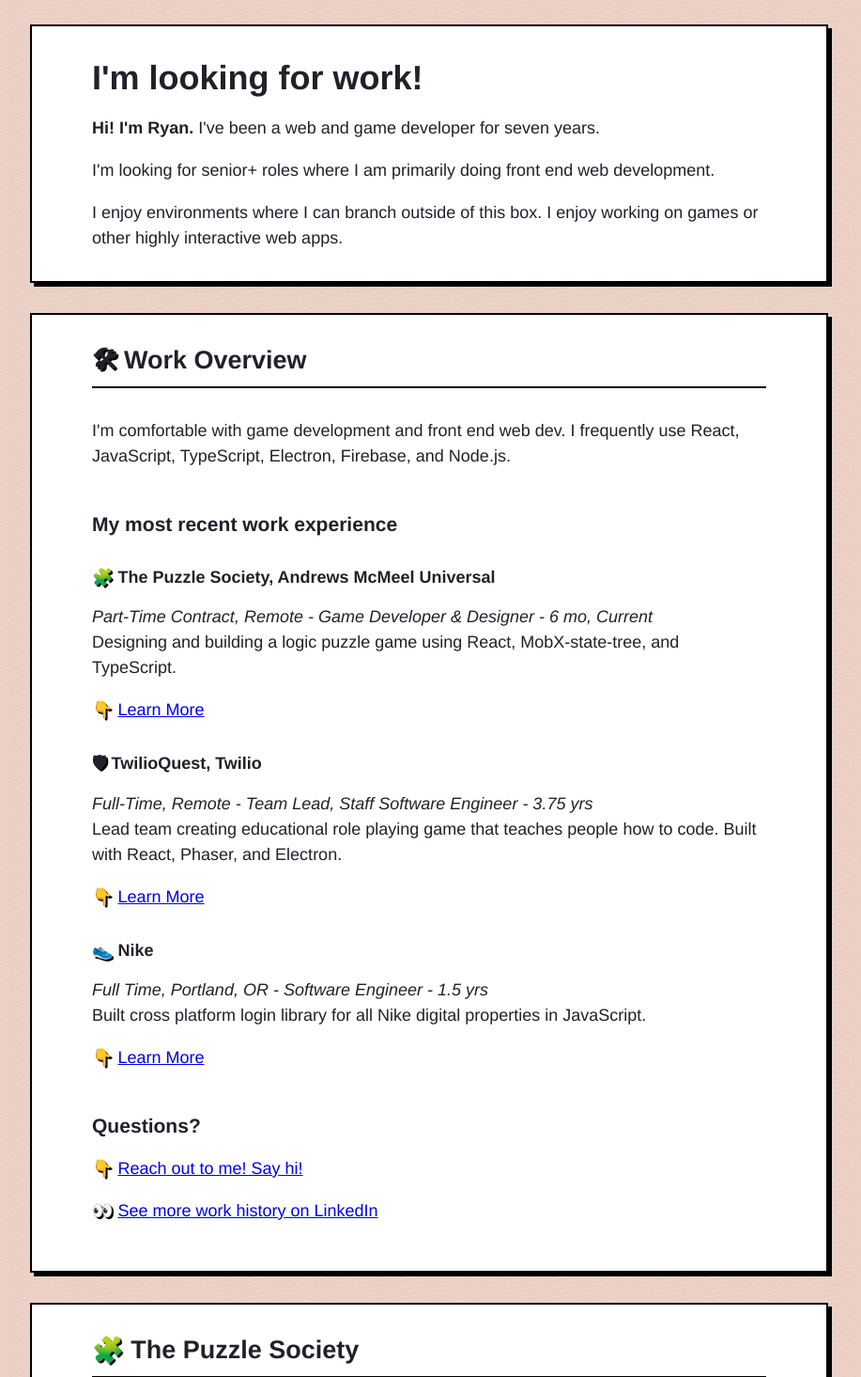
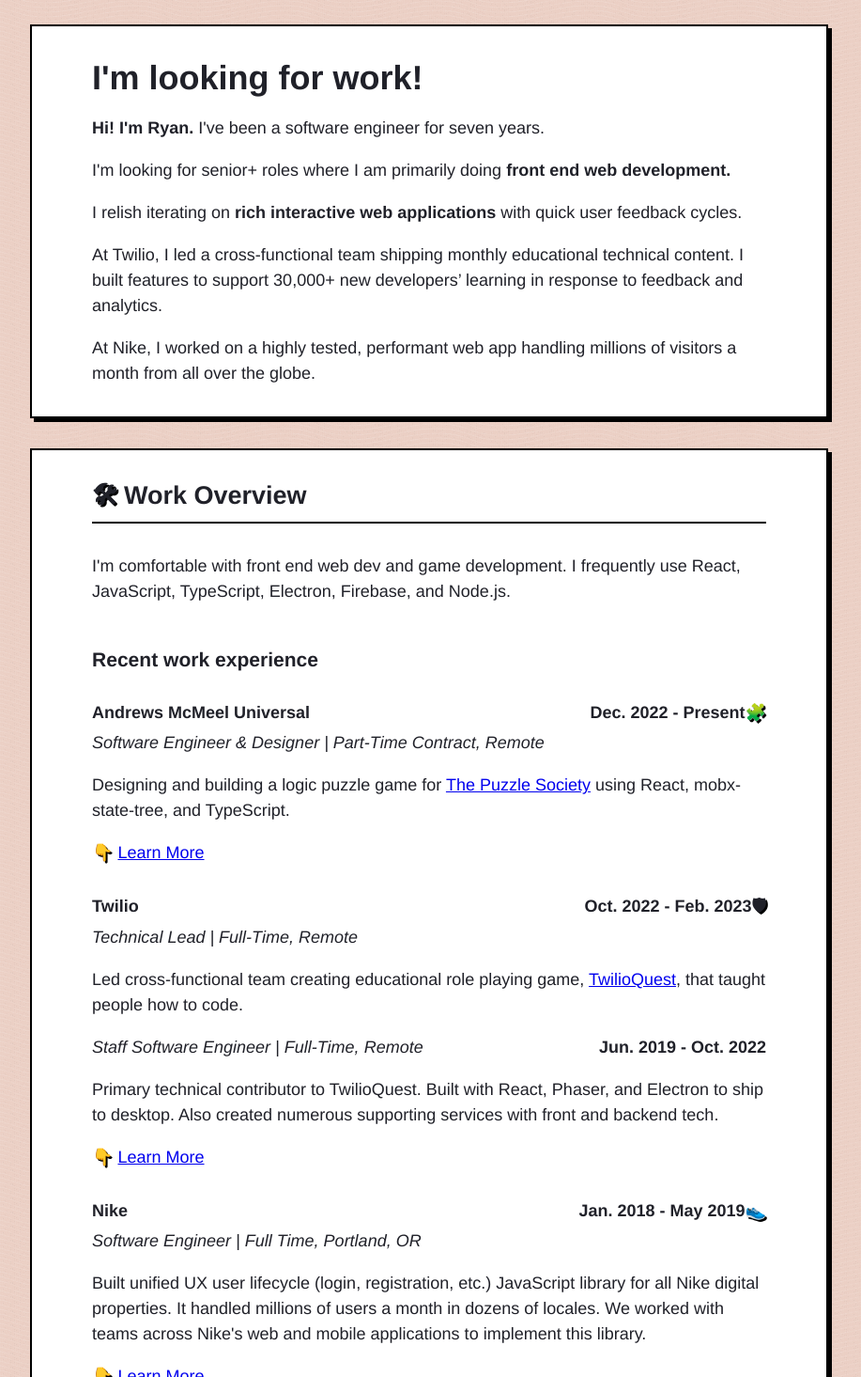
Before and after one commit to rmkubik/next-blog, a Next.js app: page /work in a window 1280 px wide. Shown: the part 145-1610 px from the top of the page at 94% size, without its empty margins (183-1100 px from the left). Built offline with nearby package versions, Linux system fonts and the light colour scheme.

Commit message:
Update work intro and work experience

```diff
--- a/pages/work.js
+++ b/pages/work.js
@@ -12,68 +12,86 @@ const Projects = () => {
         <h1>I'm looking for work!</h1>
         <p>
           <strong>Hi! I'm Ryan. </strong>
-          I've been a web and game developer for seven years.
+          I've been a software engineer for seven years.
         </p>
         <p>
-          I'm looking for senior+ roles where I am primarily doing front end web
-          development.
+          I'm looking for senior+ roles where I am primarily doing{" "}
+          <strong>front end web development.</strong>
         </p>
         <p>
-          I enjoy environments where I can branch outside of this box. I enjoy
-          working on games or other highly interactive web apps.
+          I relish iterating on{" "}
+          <strong>rich interactive web applications</strong> with quick user
+          feedback cycles.
+        </p>
+        <p>
+          At Twilio, I led a cross-functional team shipping monthly educational
+          technical content. I built features to support 30,000+ new developers’
+          learning in response to feedback and analytics.
+        </p>
+        <p>
+          At Nike, I worked on a highly tested, performant web app handling
+          millions of visitors a month from all over the globe.
         </p>
       </Section>
-      <Section>
+      <Section className="work-overview">
         <h2>
           <Icon>🛠</Icon> Work Overview
         </h2>
         <p>
-          I'm comfortable with game development and front end web dev. I
+          I'm comfortable with front end web dev and game development. I
           frequently use React, JavaScript, TypeScript, Electron, Firebase, and
           Node.js.
         </p>
-        <h3>My most recent work experience</h3>
+        <h3>Recent work experience</h3>
         <h4>
-          <Icon>🧩</Icon> The Puzzle Society, Andrews McMeel Universal
+          <Icon>🧩</Icon> Andrews McMeel Universal
+          <span>Dec. 2022 - Present</span>
         </h4>
+        <p> Software Engineer & Designer | Part-Time Contract, Remote</p>
         <p>
-          <span style={{ fontStyle: "italic" }}>
-            Part-Time Contract, Remote - Game Developer & Designer - 6 mo,
-            Current
-          </span>
-          <br />
-          Designing and building a logic puzzle game using React,
-          MobX-state-tree, and TypeScript.
-          <br />
+          Designing and building a logic puzzle game for{" "}
+          <a href="https://www.puzzlesociety.com/">The Puzzle Society</a> using
+          React, mobx-state-tree, and TypeScript.
         </p>
         <p>
           <Icon>👇</Icon> <a href="#puzzle-society">Learn More</a>
         </p>
         <h4>
-          <Icon>🛡</Icon> TwilioQuest, Twilio
+          <Icon>🛡</Icon> Twilio <span>Oct. 2022 - Feb. 2023</span>
         </h4>
+        <p>Technical Lead | Full-Time, Remote</p>
         <p>
-          <span style={{ fontStyle: "italic" }}>
-            Full-Time, Remote - Team Lead, Staff Software Engineer - 3.75 yrs
+          Led cross-functional team creating educational role playing game,{" "}
+          <a href="https://www.fastcompany.com/90687508/twilioquest-play-game-learn-to-code">
+            TwilioQuest
+          </a>
+          , that taught people how to code.
+        </p>
+        <p style={{ fontStyle: "italic" }}>
+          Staff Software Engineer | Full-Time, Remote{" "}
+          <span
+            style={{ float: "right", fontWeight: "bold", fontStyle: "normal" }}
+          >
+            Jun. 2019 - Oct. 2022
           </span>
-          <br />
-          Lead team creating educational role playing game that teaches people
-          how to code. Built with React, Phaser, and Electron.
-          <br />
+        </p>
+        <p>
+          Primary technical contributor to TwilioQuest. Built with React,
+          Phaser, and Electron to ship to desktop. Also created numerous
+          supporting services with front and backend tech.
         </p>
         <p>
           <Icon>👇</Icon> <a href="#twilioquest">Learn More</a>
         </p>
         <h4>
-          <Icon>👟</Icon> Nike
+          <Icon>👟</Icon> Nike <span>Jan. 2018 - May 2019</span>
         </h4>
+        <p>Software Engineer | Full Time, Portland, OR</p>
         <p>
-          <span style={{ fontStyle: "italic" }}>
-            Full Time, Portland, OR - Software Engineer - 1.5 yrs
-          </span>
-          <br />
-          Built cross platform login library for all Nike digital properties in
-          JavaScript.
+          Built unified UX user lifecycle (login, registration, etc.) JavaScript
+          library for all Nike digital properties. It handled millions of users
+          a month in dozens of locales. We worked with teams across Nike's web
+          and mobile applications to implement this library.
         </p>
         <p>
           <Icon>👇</Icon> <a href="#nike">Learn More</a>
@@ -119,7 +137,7 @@ const Projects = () => {
           <Icon>🛡</Icon> TwilioQuest
         </h2>
         <p>
-          TwilioQuest is an educational video game designed to teach a new
+          TwilioQuest was an educational video game designed to teach a new
           generation of developers how to change the world with code.
         </p>
         <iframe
@@ -165,12 +183,6 @@ const Projects = () => {
           highlighting cool extensions created by our community, a gallery to
           show off those extensions, and an extension created by a dev partner
           at Cloudinary.
-        </p>
-        <p>
-          <Icon>👀</Icon>{" "}
-          <a href="https://www.twilio.com/quest">
-            Learn more about TwilioQuest
-          </a>
         </p>
       </Section>
       <Section>
@@ -438,6 +450,21 @@ const Projects = () => {
             }
           }
         }
+
+        :global(.work-overview) {
+          h4 {
+            margin-bottom: 0;
+
+            span {
+              float: right;
+            }
+          }
+
+          h4 + p {
+            font-style: italic;
+            margin-top: 0.5rem;
+          }
+        }
       `}</style>
     </div>
   );
```
